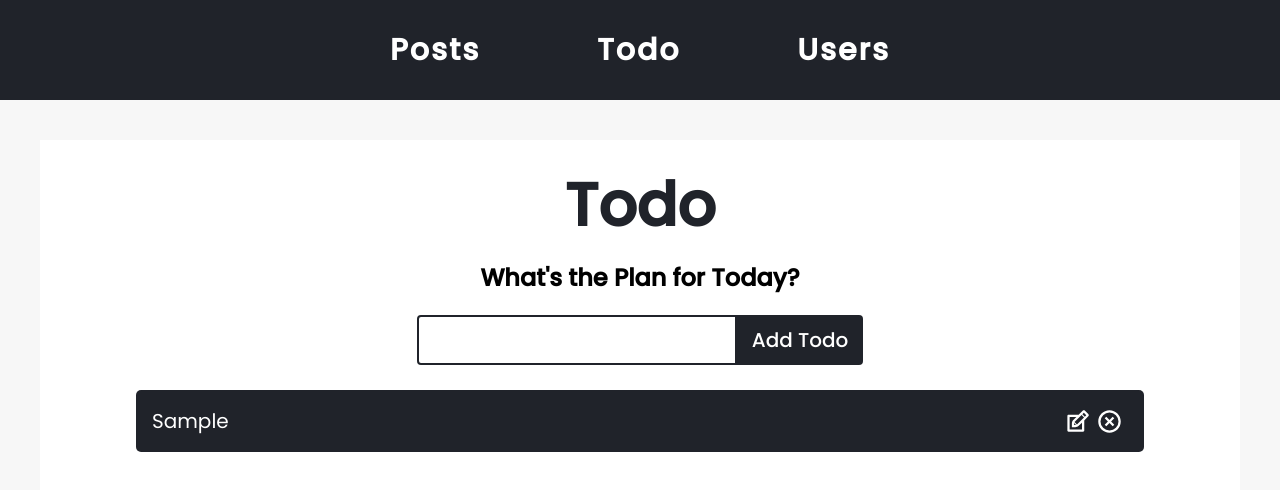
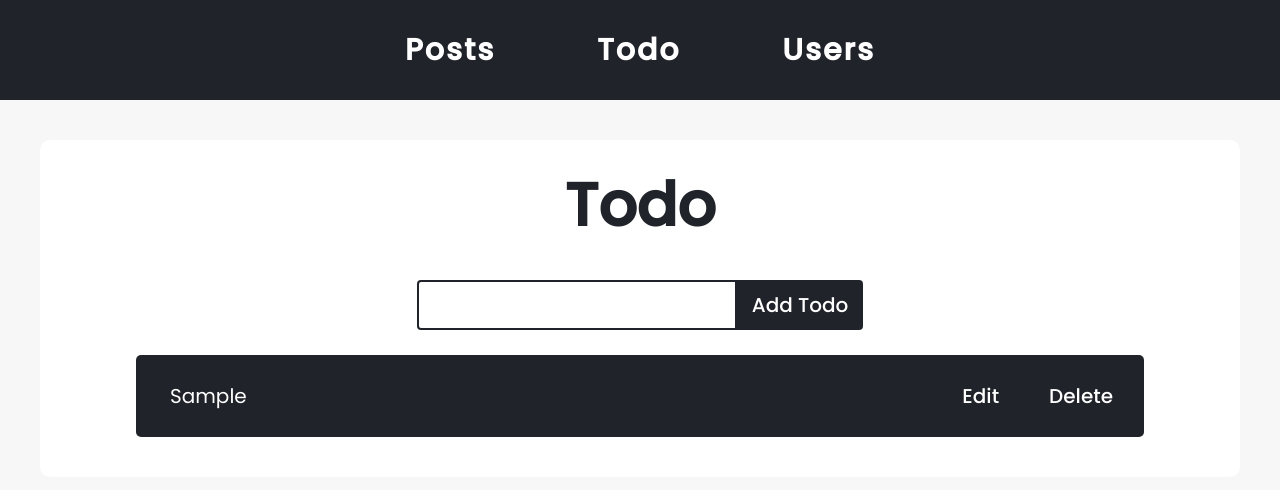
Before and after one commit to vlelyavin/react-basic-features, a React (Create React App) app: page /todo in a window 1280 px wide. Both pictures are taken after typing "Sample" into the empty fields and a click on the button "Add Todo". Shown: the top 490 px of the page. Built offline with nearby package versions, Linux system fonts and the light colour scheme; the HTML template or start-up script is replaced by a standard one.

Commit message:
react app

```diff
--- a/src/App.js
+++ b/src/App.js
@@ -1,6 +1,6 @@
 import { Routes, Route, Link } from "react-router-dom";
 import { Postpage } from "./pages/Postspage";
-import Todopage from "./pages/Todopage";
+import { Todopage } from "./pages/Todopage";
 import { Userpage } from "./pages/Userpage";
 
 const App = () => {
--- /dev/null
+++ b/src/actions/todoActions.js
@@ -0,0 +1,20 @@
+export const addTodo = (todo) => {
+  return {
+    type: "ADD_TODO",
+    payload: todo,
+  };
+};
+
+export const deleteTodo = (todoId) => {
+  return {
+    type: "DELETE_TODO",
+    payload: todoId,
+  };
+};
+
+export const updateTodo = (todo) => {
+  return {
+    type: "UPDATE_TODO",
+    payload: todo,
+  };
+};
--- a/src/components/Todo.js
+++ b/src/components/Todo.js
@@ -1,46 +1,13 @@
-import React, { useState } from "react";
-import TodoForm from "./TodoForm";
-import { RiCloseCircleLine } from "react-icons/ri";
-import { TiEdit } from "react-icons/ti";
+import TodoInput from "../components/TodoInput";
+import TodoList from "../components/TodoList";
 
-const Todo = ({ todos, completeTodo, removeTodo, updateTodo }) => {
-  const [edit, setEdit] = useState({
-    id: null,
-    value: "",
-  });
-
-  const submitUpdate = (value) => {
-    updateTodo(edit.id, value);
-    setEdit({
-      id: null,
-      value: "",
-    });
-  };
-
-  if (edit.id) {
-    return <TodoForm edit={edit} onSubmit={submitUpdate} />;
-  }
-
-  return todos.map((todo, index) => (
-    <div
-      className={todo.isComplete ? "todo__row complete" : "todo__row"}
-      key={index}
-    >
-      <div key={todo.id} onClick={() => completeTodo(todo.id)}>
-        {todo.text}
-      </div>
-      <div className="icons">
-        <TiEdit
-          onClick={() => setEdit({ id: todo.id, value: todo.text })}
-          className="edit__icon"
-        />
-        <RiCloseCircleLine
-          onClick={() => removeTodo(todo.id)}
-          className="delete__icon"
-        />
-      </div>
+function Todo() {
+  return (
+    <div className="App m-5">
+      <TodoInput />
+      <TodoList />
     </div>
-  ));
-};
+  );
+}
 
 export default Todo;
--- a/src/components/TodoForm.js
+++ /dev/null
@@ -1,59 +0,0 @@
-import React, { useState, useEffect, useRef } from "react";
-
-function TodoForm(props) {
-  const [input, setInput] = useState();
-
-  const inputRef = useRef(null);
-
-  useEffect(() => {
-    inputRef.current.focus();
-  });
-
-  const handleChange = (e) => {
-    setInput(e.target.value);
-  };
-
-  const handleSubmit = (e) => {
-    e.preventDefault();
-
-    props.onSubmit({
-      id: Math.floor(Math.random() * 1000000),
-      text: input,
-    });
-    setInput("");
-  };
-
-  return (
-    <form onSubmit={handleSubmit} className="todo__form">
-      {props.edit ? (
-        <>
-          <input
-            value={input}
-            onChange={handleChange}
-            name="text"
-            ref={inputRef}
-            className="todo__input edit"
-          />
-          <button onClick={handleSubmit} className="todo__button edit">
-            Update
-          </button>
-        </>
-      ) : (
-        <>
-          <input
-            value={input}
-            onChange={handleChange}
-            name="text"
-            className="todo__input"
-            ref={inputRef}
-          />
-          <button onClick={handleSubmit} className="todo__button">
-            Add todo
-          </button>
-        </>
-      )}
-    </form>
-  );
-}
-
-export default TodoForm;
--- /dev/null
+++ b/src/components/TodoInput.js
@@ -0,0 +1,36 @@
+import React, { useState } from "react";
+import { addTodo } from "../actions/todoActions";
+import { useDispatch } from "react-redux";
+
+function TodoInput() {
+  let [name, setName] = useState();
+  let dispatch = useDispatch();
+  return (
+    <div>
+      <div className="input__row">
+        <input
+          value={name}
+          onChange={(e) => setName(e.target.value)}
+          type="text"
+          className="todo__input"
+        />
+        <button
+          onClick={() => {
+            dispatch(
+              addTodo({
+                id: Date.now(),
+                name: name,
+              })
+            );
+            setName("");
+          }}
+          className="todo__button"
+        >
+          Add todo
+        </button>
+      </div>
+    </div>
+  );
+}
+
+export default TodoInput;
--- /dev/null
+++ b/src/components/TodoItem.js
@@ -0,0 +1,54 @@
+import React, { useState } from "react";
+import { useDispatch } from "react-redux";
+import { deleteTodo, updateTodo } from "../actions/todoActions";
+
+function TodoItem({ todo }) {
+  const [editable, setEditable] = useState(false);
+  const [name, setName] = useState(todo.name);
+  let dispatch = useDispatch();
+  return (
+    <div>
+      <div className="todo__row">
+        {editable ? (
+          <input
+            type="text"
+            className="todo__input edit"
+            value={name}
+            onChange={(e) => {
+              setName(e.target.value);
+            }}
+          />
+        ) : (
+          <p className="todo__data">{todo.name}</p>
+        )}
+        <div className="todo__buttons">
+          <button
+            className="todo__button"
+            onClick={() => {
+              dispatch(
+                updateTodo({
+                  ...todo,
+                  name: name,
+                })
+              );
+              if (editable) {
+                setName(todo.name);
+              }
+              setEditable(!editable);
+            }}
+          >
+            {editable ? "Update" : "Edit"}
+          </button>
+          <button
+            className="todo__button"
+            onClick={() => dispatch(deleteTodo(todo.id))}
+          >
+            Delete
+          </button>
+        </div>
+      </div>
+    </div>
+  );
+}
+
+export default TodoItem;
--- a/src/components/TodoList.js
+++ b/src/components/TodoList.js
@@ -1,51 +1,17 @@
-import React, { useState } from "react";
-import TodoForm from "./TodoForm";
-import Todo from "./Todo";
+import React from "react";
+import TodoItem from "./TodoItem";
+import { useSelector } from "react-redux";
 
-const TodoList = () => {
-  const [todos, setTodos] = useState([]);
-
-  const addTodo = (todo) => {
-    const newTodos = [todo, ...todos];
-
-    setTodos(newTodos);
-    console.log(...todos);
-  };
-
-  const updateTodo = (todoId, newValue) => {
-    setTodos((prev) =>
-      prev.map((item) => (item.id === todoId ? newValue : item))
-    );
-  };
-
-  const removeTodo = (id) => {
-    const removedArr = [...todos].filter((todo) => todo.id !== id);
-
-    setTodos(removedArr);
-  };
-
-  const completeTodo = (id) => {
-    let updatedTodos = todos.map((todo) => {
-      if (todo.id === id) {
-        todo.isComplete = !todo.isComplete;
-      }
-      return todo;
-    });
-    setTodos(updatedTodos);
-  };
+function TodoList() {
+  let todos = useSelector((state) => state);
 
   return (
-    <>
-      <h1>What's the Plan for Today?</h1>
-      <TodoForm onSubmit={addTodo} />
-      <Todo
-        todos={todos}
-        completeTodo={completeTodo}
-        removeTodo={removeTodo}
-        updateTodo={updateTodo}
-      />
-    </>
+    <div className="todo__item">
+      {todos.map((todo) => {
+        return <TodoItem key={todos.id} todo={todo} />;
+      })}
+    </div>
   );
-};
+}
 
 export default TodoList;
--- a/src/pages/Todopage.jsx
+++ b/src/pages/Todopage.jsx
@@ -1,12 +1,20 @@
-import TodoList from "../components/TodoList";
+import React from "react";
+import Todo from "../components/Todo";
+import { Provider } from "react-redux";
+import { createStore } from "redux";
+import { reducer } from "../reducers/todoReducer";
+
+let store = createStore(reducer);
 
 const Todopage = () => {
   return (
     <div className="main__container">
       <h1 className="main__title">Todo</h1>
-      <TodoList />
+      <Provider store={store}>
+        <Todo />
+      </Provider>
     </div>
   );
 };
 
-export default Todopage;
+export { Todopage };
--- /dev/null
+++ b/src/reducers/todoReducer.js
@@ -0,0 +1,33 @@
+
+let todos = [];
+
+export const reducer = (state = todos, action) => {
+  let newTodos;
+  switch (action.type) {
+    case "ADD_TODO":
+      newTodos = [...state];
+      newTodos.push(action.payload);
+      return newTodos;
+    case "DELETE_TODO":
+      newTodos = [...state];
+      newTodos = newTodos.filter((todo) => todo.id !== action.payload);
+      return newTodos;
+    case "UPDATE_TODO":
+      newTodos = [...state];
+      let index = -1;
+      for (let i = 0; i < newTodos.length; i++) {
+        index++;
+        if (newTodos[i].id === action.payload.id) {
+          break;
+        }
+      }
+      if (index !== -1) {
+        newTodos[index] = action.payload;
+        return newTodos;
+      }
+      break;
+    default:
+  }
+
+  return state;
+};
--- a/src/style/style.scss
+++ b/src/style/style.scss
@@ -40,6 +40,7 @@ body {
     font-size: 30px;
     font-weight: 700;
     letter-spacing: 2px;
+    padding: 10px 15px;
   }
 }
 
@@ -48,6 +49,7 @@ body {
   text-align: center;
   &__container {
     width: 1200px;
+    border-radius: 10px;
     background: var(--white);
     margin: 0 auto;
     padding: 0 40px 25px;
@@ -109,7 +111,6 @@ body {
     width: 150px;
     height: 150px;
     border-radius: 20px;
-    border: 1px solid #000;
     margin: 0 30px 0 0;
   }
   &__name {
@@ -154,7 +155,6 @@ body {
     border-radius: 10px;
     padding-bottom: 32px;
   }
-
   &__input {
     padding: 8px 32px 8px 16px;
     border-radius: 4px 0 0 4px;
@@ -166,6 +166,14 @@ body {
     font-family: "Poppins", sans-serif;
     font-size: 20px;
     margin: 20px 0 10px 0;
+  }
+  &__input.edit {
+    outline: none;
+    padding: 8px 32px 8px 16px;
+    color: var(--dark);
+    background: var(--white);
+    border-radius: 5px;
+    margin: 0;
   }
   &__button {
     user-select: none;
@@ -181,22 +189,14 @@ body {
     text-transform: capitalize;
     font-family: "Poppins", sans-serif;
   }
-  &__input.edit {
-    border: 2px solid var(--dark);
-  }
-  &__button.edit {
-    margin-top: 20px;
-    background: var(--dark);
-    padding: 10px 20px;
-  }
-  &__container {
+  &__buttons {
     display: flex;
-    flex-direction: row;
-    position: relative;
+    gap: 20px;
   }
   &__row {
     display: flex;
     justify-content: space-between;
+
     align-items: center;
     margin: 15px auto;
     color: var(--white);
@@ -206,23 +206,10 @@ body {
     border-radius: 5px;
     width: 90%;
   }
-}
-
-.icons {
-  display: flex;
-  align-items: center;
-  font-size: 27px;
-  cursor: pointer;
-}
-
-.delete__icon {
-  margin: 0 5px 0 0;
-  color: var(--white);
-}
-
-.edit__icon {
-  color: var(--white);
-  margin: 0 5px 0 0;
+  &__data {
+    padding: 0 0 0 18px;
+    user-select: none;
+  }
 }
 
 .complete {
```
